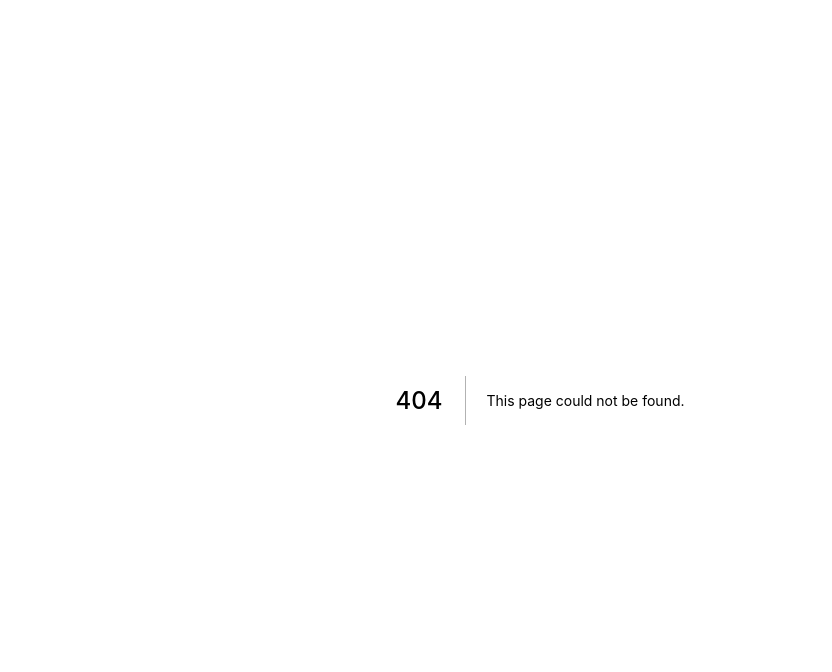
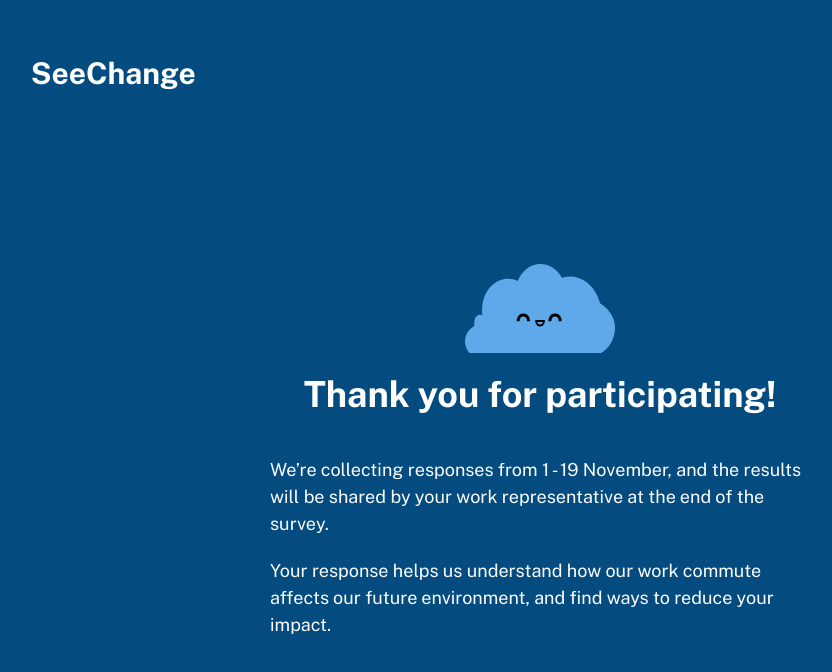
Before and after one commit to CodeforAustralia/council-emissions-calculator, a Next.js app: page /form/Thankyou in a window 1280 px wide. Before the commit this address had no page. Shown: the top 672 px of the page, without its empty margins (100-932 px from the left). Built offline with nearby package versions, Linux system fonts and the light colour scheme.

Commit message:
implement Thankyou page

```diff
--- a/components/Layout/Layout.jsx
+++ b/components/Layout/Layout.jsx
@@ -5,7 +5,7 @@ import { useRouter } from 'next/router';
 const titleBarHeightDesk = "147px";
 const titleBarHeightMob = "95px";
 
-export default function Layout({ children, Progress, isText }) {
+export default function Layout({ children, Progress, isText, background }) {
   return (
     <>
       <Head>
@@ -21,8 +21,8 @@ export default function Layout({ children, Progress, isText }) {
           isText={isText}
           Progress={Progress}
         />
-        <Content>
-          { children }
+        <Content background={background}>
+          {children}
         </Content>
       </Flex>
     </>
@@ -31,12 +31,13 @@ export default function Layout({ children, Progress, isText }) {
 
 export function Header({ isText, Progress }) {
   const router = useRouter()
+  console.log(router.pathname);
   return (
-    <Flex alignItems="center" flexGrow={1} justifyContent="space-around" height={ [titleBarHeightMob, titleBarHeightDesk] } top="0" w="100%" bg="#044B7F" color="white" zIndex={10}>
+    <Flex alignItems="center" flexGrow={1} justifyContent="space-around" height={[titleBarHeightMob, titleBarHeightDesk]} top="0" w="100%" bg="#044B7F" color="white" zIndex={10}>
       {
         isText
           ?
-          router.pathname === '/'
+          ['/', '/form/Thankyou'].includes(router.pathname)
             ?
             <Text fontSize={["24px", "30px"]} fontWeight="bold" flex={1} textAlign="center">
               SeeChange
@@ -50,7 +51,7 @@ export function Header({ isText, Progress }) {
           </Box>
       }
       <Flex flex={1} justifyContent="center">
-        { Progress ? <Progress /> : <></> }
+        {Progress ? <Progress /> : <></>}
       </Flex>
       {/* Dummy box to center the Progress component */}
       <Box flex={1}>
@@ -59,9 +60,18 @@ export function Header({ isText, Progress }) {
   )
 }
 
-export function Content({ children }) {
+export function Content({ children, background }) {
   return (
-    <Flex alignItems="start" minHeight={[`calc(100vh - ${titleBarHeightMob})`, `calc(100vh - ${titleBarHeightDesk})`] } pos="relative" py={5}>
+    <Flex
+      alignItems="start"
+      minHeight={[
+        `calc(100vh - ${titleBarHeightMob})`,
+        `calc(100vh - ${titleBarHeightDesk})`
+      ]}
+      pos="relative"
+      py={5}
+      bg={background || ""}
+    >
       <Container centerContent maxW="container.sm" px={5} py={["65px", "97px"]}>
         {children}
       </Container>
--- /dev/null
+++ b/pages/form/Thankyou.jsx
@@ -0,0 +1,26 @@
+import Layout from "../../components/Layout/Layout";
+import {
+  Flex,
+  Heading,
+  Text,
+} from "@chakra-ui/react";
+import TYCloud from "../../public/images/clouds/cloud-thank-you.svg";
+
+export default function Thankyou() {
+  return (
+    <Layout isText background="#044B7F">
+      <Flex alignItems="center" flexDir="column" w="90%">
+        <TYCloud />
+        <Heading color="#fff" mt={5} mb={5}>
+          Thank you for participating!
+        </Heading>
+        <Text color="#fff" mt={5} fontSize="18px" textAlign={["center", "start"]}>
+          We’re collecting responses from 1 - 19 November, and the results will be shared by your work representative at the end of the survey.
+        </Text>
+        <Text color="#fff" mt={5} fontSize="18px" textAlign={["center", "start"]}>
+          Your response helps us understand how our work commute affects our future environment, and find ways to reduce your impact.
+        </Text>
+      </Flex>
+    </Layout>
+  );
+}
```
Also changed, not shown: public/images/clouds/cloud-thank-you.svg (added). Lines whose indentation alone changed are shown as unchanged.
